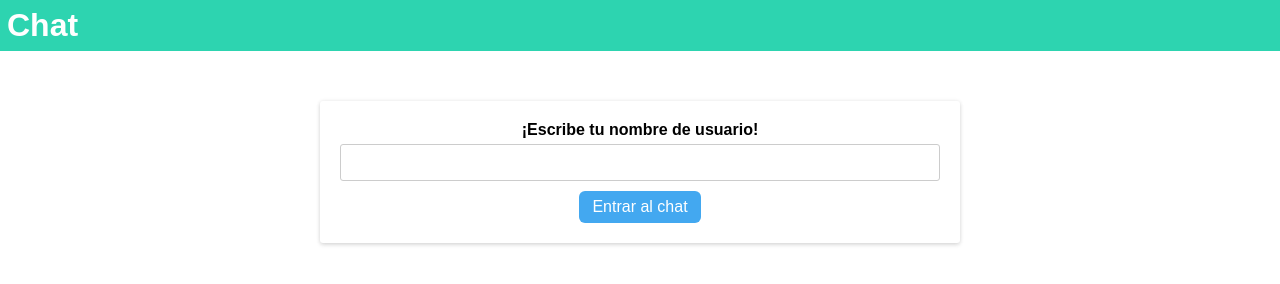
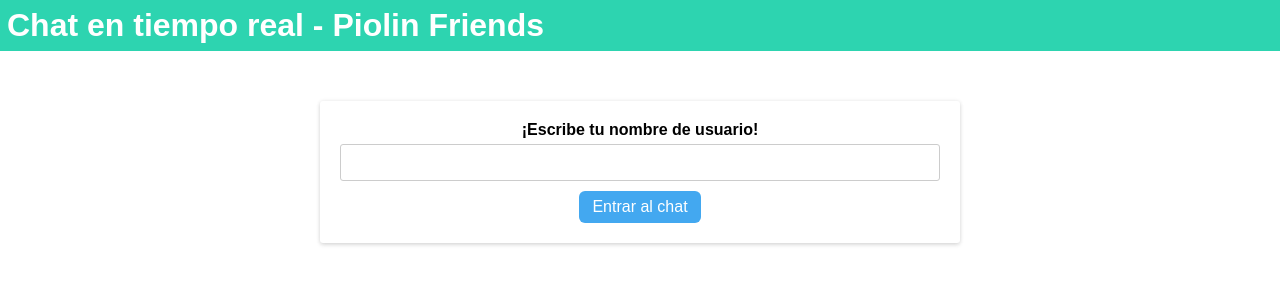
Before and after one commit to Adoptsomekids/Chat-con-Node-JS, a website: page src/views/register.html in a window 1280 px wide. Drawn offline with Linux system fonts and the light colour scheme; files that its build step writes are made by us from their sources; files whose address does not match are found by name.

Commit message:
Update register.html

```diff
--- a/src/views/register.html
+++ b/src/views/register.html
@@ -11,7 +11,7 @@
 <body>
 
     <header>
-        <h1>Chat</h1>
+        <h1>Chat en tiempo real - Piolin Friends</h1>
     </header>
 
     <main>
```
